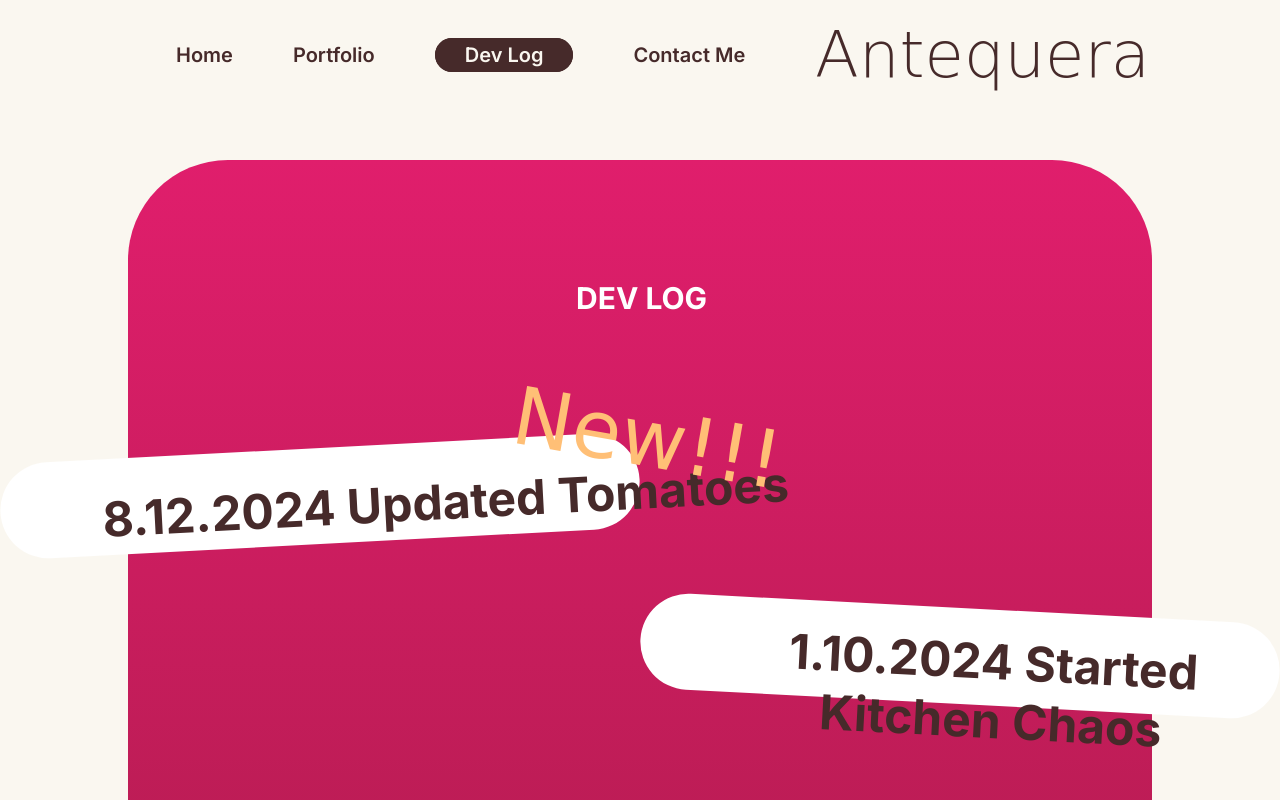
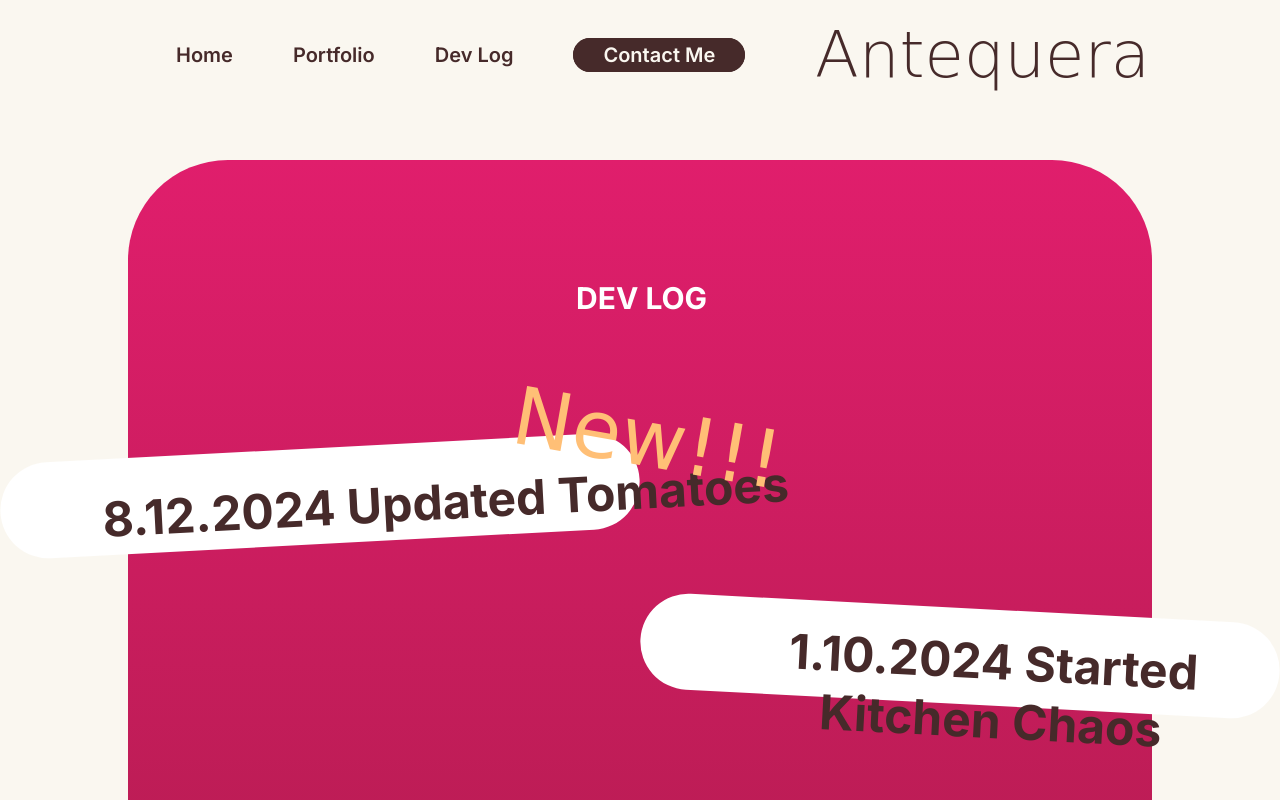
Before and after one commit to aanteque/contactMe, a plain HTML site: page index.html in a window 1280 px wide. Shown: the top 800 px of the page. Drawn offline with Linux system fonts and the light colour scheme; a web font is replaced by a local one.

Commit message:
awnlkdnklwndk

```diff
--- a/index.html
+++ b/index.html
@@ -439,8 +439,8 @@ h4 {
   <ul>
     <li><a class="a1" href="#home">Home</a></li>
     <li><a class="a1" href="#portfolio">Portfolio</a></li>
-    <li><a class="aSelected" href="#devlog">Dev Log</a></li>
-    <li><a class="a1" href="#contactme">Contact Me</a></li>
+    <li><a class="a1" href="#devlog">Dev Log</a></li>
+    <li><a class="aSelected" href="#contactme">Contact Me</a></li>
   </ul>
   <div class="lastName">Antequera</div>
 </nav>
```
